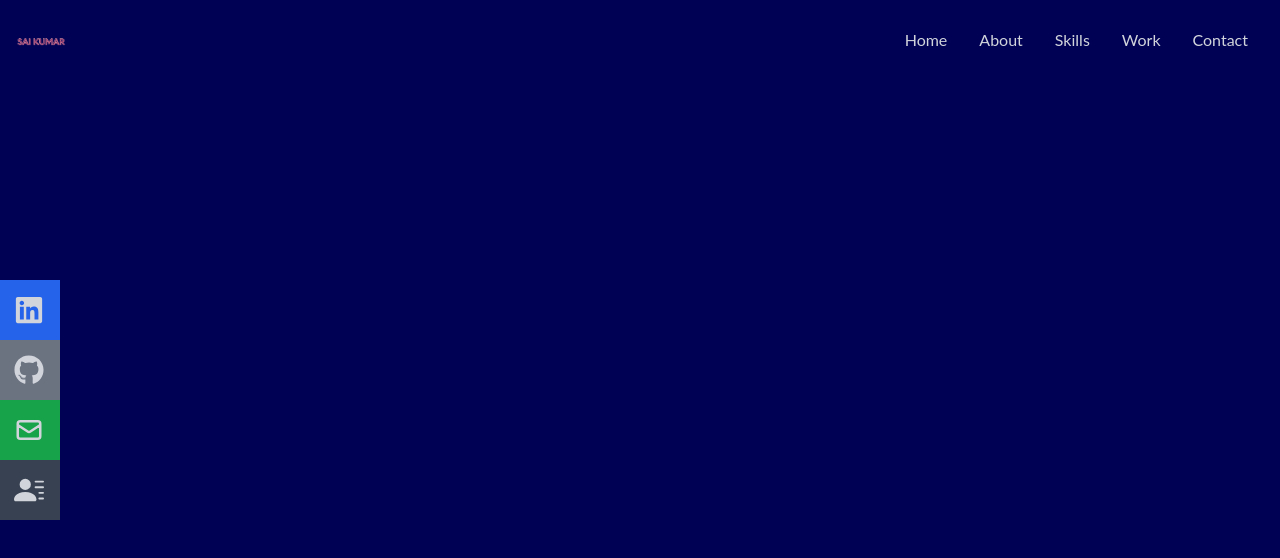
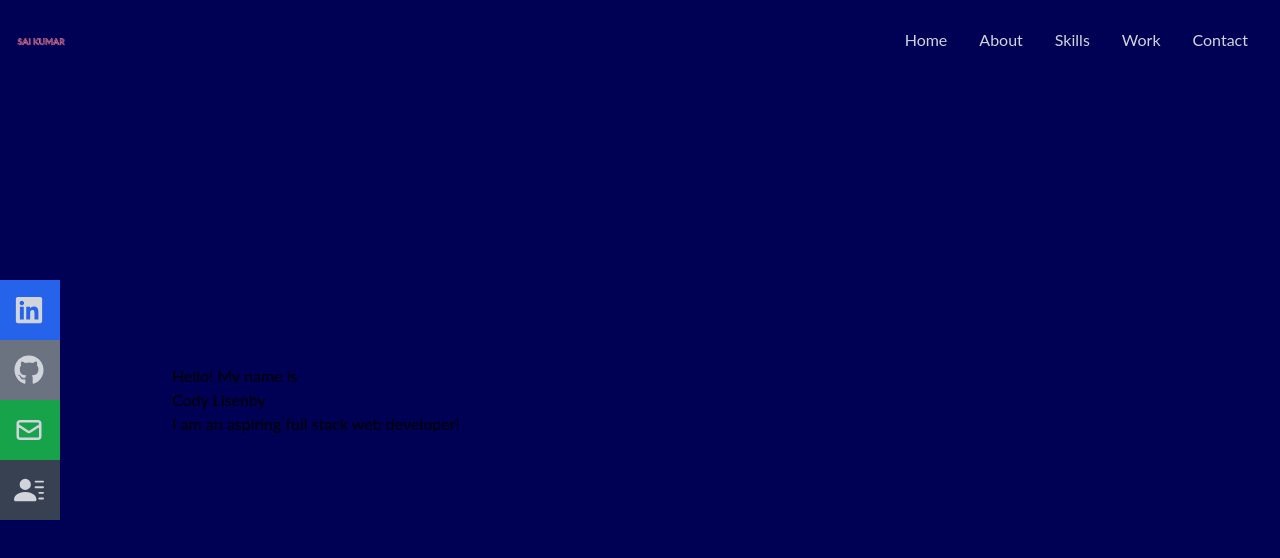
Before and after one commit to James-Lisenby/codys-react-portfolio, a React (Create React App) app: page / in a window 1280 px wide. Shown: the top 558 px of the page. Built offline with nearby package versions, Linux system fonts and the light colour scheme.

Commit message:
Building the Home component

```diff
--- a/src/components/Home.jsx
+++ b/src/components/Home.jsx
@@ -3,7 +3,14 @@ import {HiArrowNarrowRight} from 'react-icons/hi'
 
 const Home = () => {
   return (
-    <div className='w-full h-screen bg-[#005]'>
+    <div name='home' className='w-full h-screen bg-[#005]'>
+
+    {/* Container */}
+        <div className='max-w-[1000px] mx-auto px-8 flex flex-col justify-center h-full '>
+        <p>Hello! My name is </p>
+        <h1>Cody Lisenby</h1>
+        <h2>I am an aspiring full stack web developer!</h2>
+        </div>
 
     </div>
   )
--- a/src/components/navbar.jsx
+++ b/src/components/navbar.jsx
@@ -47,7 +47,7 @@ const handlClick = () => setNav(!nav)
 
 
         {/* Social Icons */}
-        <div className='flex fixed flex-col top-[35%] left-0'>
+        <div className=' hidden lg:flex fixed flex-col top-[35%] left-0'>
     <ul>
         <li className='w-[160px] h-[60px] flex justify-between items-center ml-[-100px] hover:ml-[-10px] duration-300 bg-blue-600'>
             <a className='flex justify-between items-center w-full text-gray-300'
```
